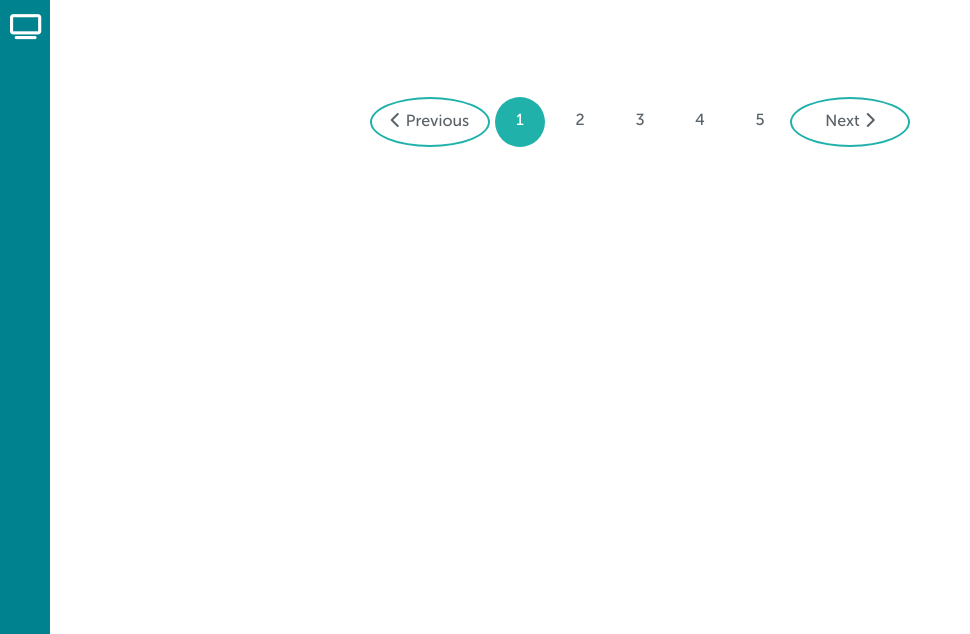
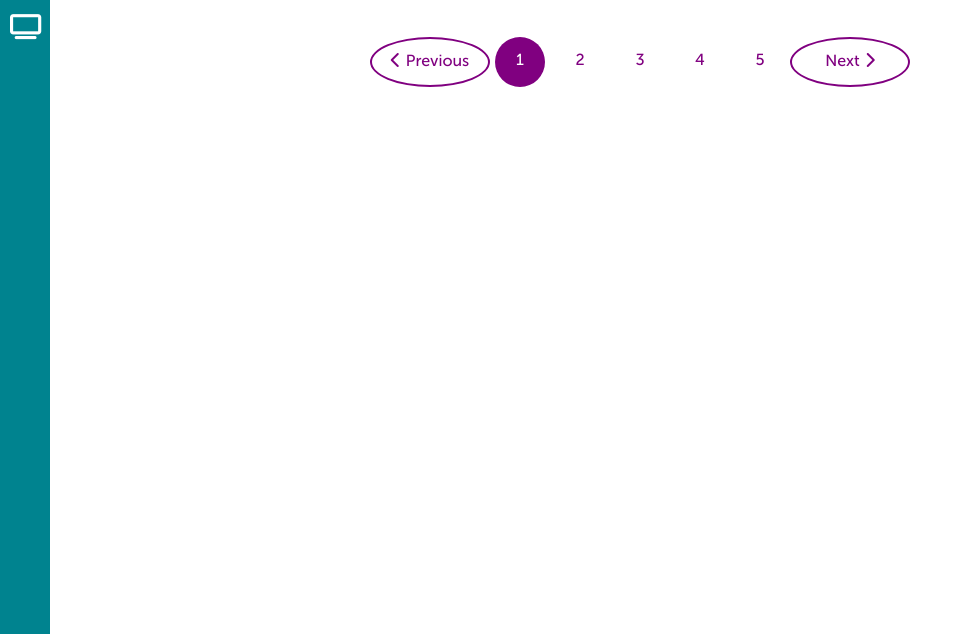
Before and after one commit to Annabel-13/netclicks, a plain HTML site: page index.html in a window 1280 px wide. Shown: the part 166-800 px from the top of the page, without its empty margins (0-970 px from the left). Drawn offline with Linux system fonts and the light colour scheme.

Commit message:
do custom color for paginator

```diff
--- a/JS/main.js
+++ b/JS/main.js
@@ -21,7 +21,7 @@ const   leftMenu = document.querySelector('.left-menu'),
         tvShowsHead = document.querySelector('.tv-shows__head'),
         posterWrapper = document.querySelector('.poster__wrapper'),
         modalContent = document.querySelector('.modal__content'),
-        pagination = document.querySelector('.pagination'),
+        // pagination = document.querySelector('.pagination'),
         trailer = document.getElementById('trailer'),
         headTrailer = document.getElementById('headTrailer');
 
@@ -348,13 +348,13 @@ modal.addEventListener('click', event => {
     }
 });
 
-pagination.addEventListener('click', (event) => {
-    event.preventDefault();
-    const target = event.target;
-    //check that we choose page
-    if (target.classList.contains('pages')) {
-        console.log(target.textContent);
-        tvShows.append(loading); //shows loader
-        dBservice.getNextPage(searchQuery, target.innerHTML).then(renderCard)
-    }
-});
+// pagination.addEventListener('click', (event) => {
+//     event.preventDefault();
+//     const target = event.target;
+//     //check that we choose page
+//     if (target.classList.contains('pages')) {
+//         console.log(target.textContent);
+//         tvShows.append(loading); //shows loader
+//         dBservice.getNextPage(searchQuery, target.innerHTML).then(renderCard)
+//     }
+// });
--- a/JS/paging.js
+++ b/JS/paging.js
@@ -4,7 +4,8 @@
 document.addEventListener("DOMContentLoaded", function() {
 
     let anonym = function(currentPage){};
-    let pageView = new PageView(5);
+    let pageView = new PageView(5,".newPagination");
+        pageView.setAnotherColor('#800080');
         pageView.setDelegate(anonym);
 });
 
@@ -19,30 +20,36 @@ class PageView {
     children = [];
     delegate = function (currentPage){};
     pages = {};
+    container = {};
+    color = 'lightseagreen';
+    previous = {};
+    next = {};
 
 
 
-    constructor(totalPages) {
+    constructor(totalPages,parentId) {
         this.totalPages = totalPages;
         this.createContainer();
         this.createPages();
         this.drawSelected();
+        document.querySelector(parentId).append(this.container);
     }
 
-    createContainer() {
+    createContainer(parentId) {
         const container = document.createElement('section');
               container.classList.add('paging');
 
-        document.body.appendChild(container);
+        // document.body.appendChild(container);
+
 
         const innerContainer = document.createElement('div');
               innerContainer.classList.add('containerPages');
-              innerContainer.appendChild(this.createPreviousBtn());
+              innerContainer.appendChild(this.createPreviousBtn(this.previous));
               innerContainer.appendChild( this.createLayoutPage());
-              innerContainer.appendChild( this.createNextPage());
+              innerContainer.appendChild( this.createNextPage(this.next));
 
         container.appendChild(innerContainer);
-
+        this.container = container;
     }
 
     createPages(){
@@ -63,19 +70,21 @@ class PageView {
 
 
     createPreviousBtn(){
-        const previous = document.createElement('button');
-              previous.classList.add('previous');
-              previous.innerHTML = "<i class=\"fas fa-chevron-left\"></i>Previous";
-              previous.addEventListener('click', () => {this.movePrevious()});
-        return previous
+        this.previous = document.createElement('button');
+        this.previous.classList.add('previous');
+        this.previous.innerHTML = "<i class=\"fas fa-chevron-left\"></i>Previous";
+        this.previous.addEventListener('click', () => {this.movePrevious()});
+
+        return this.previous
     }
 
     createNextPage(){
-        const next = document.createElement('button');
-              next.classList.add('next');
-              next.innerHTML = "Next<i class=\"fas fa-chevron-right\"></i>";
-              next.addEventListener('click', () => {this.moveNext()});
-              return next
+        this.next = document.createElement('button');
+        this.next.classList.add('next');
+        this.next.innerHTML = "Next<i class=\"fas fa-chevron-right\"></i>";
+        this.next.addEventListener('click', () => {this.moveNext()});
+
+      return this.next
     }
 
     createChild(num){
@@ -96,13 +105,47 @@ class PageView {
     }
 
     drawSelected(){
-        const activeClass = 'active';
-        this.children[this.previousPage].classList.remove(activeClass);
-        this.children[this.currentPage].classList.add(activeClass);
+
+        let previousChild = this.children[this.previousPage];
+        let currentChild = this.children[this.currentPage];
+
+            previousChild.style.backgroundColor = 'transparent';
+            previousChild.style.color = this.color;
+
+            currentChild.style.backgroundColor = this.color;
+            currentChild.style.color = 'white';
 
         if (this.delegate != null){
             this.delegate(this.currentPage + 1);
         }
+
+    }
+
+    setAnotherColor(color){
+       this.color = color;
+       this.redrawAll();
+    }
+
+    redrawAll(){
+        this.redrawBtn(this.previous);
+        this.redrawBtn(this.next);
+
+
+        for (let i = 0; i < this.totalPages; i++){
+         let child = this.children[i];
+            if (i === this.currentPage){
+                child.style.backgroundColor = this.color;
+                child.style.color = 'white';
+            } else {
+                child.style.backgroundColor = 'transparent';
+                child.style.color = this.color;
+            }
+        }
+    }
+
+    redrawBtn(btn){
+        btn.style.borderColor = this.color;
+        btn.style.color = this.color;
     }
 
     setDelegate(delegate){
--- a/css/style.css
+++ b/css/style.css
@@ -1240,16 +1240,11 @@ div:after {
 
 }
 
-.page.active{
-    color: white;
-    background-color: lightseagreen;
-}
-
 .previous,
 .next {
     width: 120px;
     height: 50px;
-    border: 2px solid lightseagreen;
+    border: 2px solid;
     border-radius: 50%;
     background-color: white;
     padding: 10px;
--- a/index.html
+++ b/index.html
@@ -292,7 +292,7 @@
 <!--                </li>-->
             </ul>
 
-            <ul class="pagination"> </ul>
+          <div class="newPagination"></div>
         </section>
 
     </div>
```
